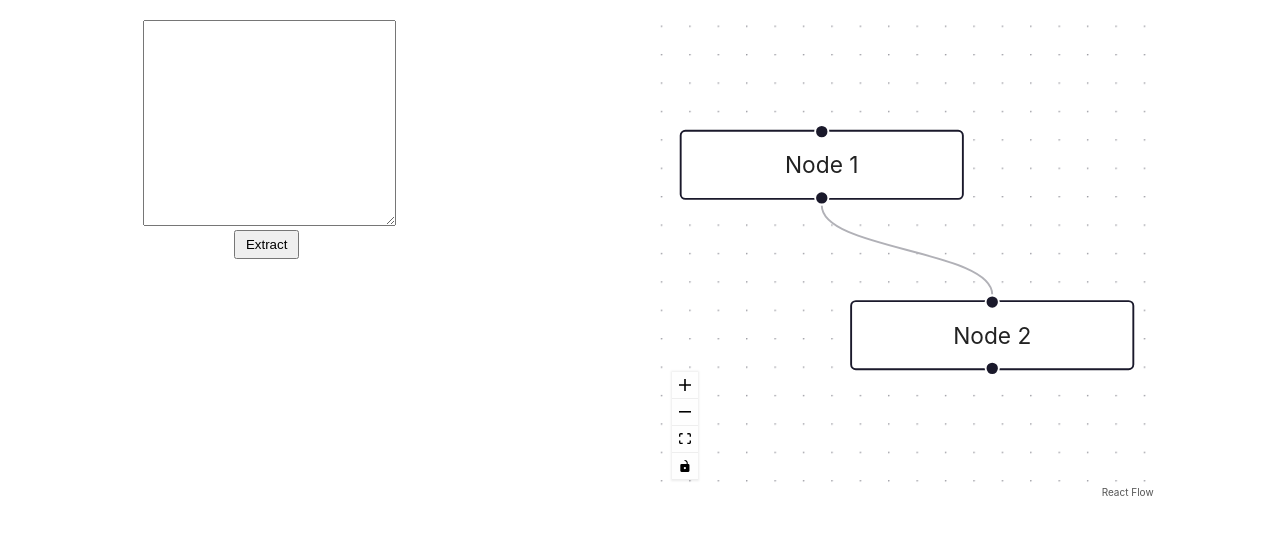
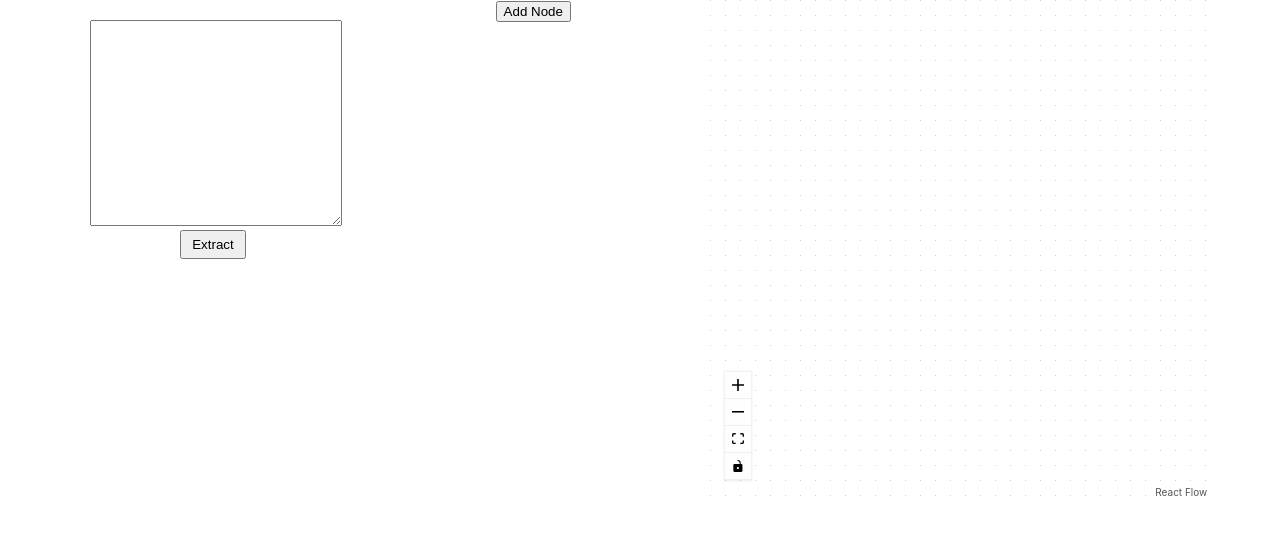
Before and after one commit to amanuelbelete95/react-flow-extraction, a React (Create React App) app: page / in a window 1280 px wide. Shown: the top 534 px of the page. Built offline with nearby package versions, Linux system fonts and the light colour scheme; the HTML template or start-up script is replaced by a standard one.

Commit message:
Implement adding Node

```diff
--- /dev/null
+++ b/src/components/workflow/Button.tsx
@@ -0,0 +1,17 @@
+import React from 'react';
+
+function Button({
+  handleClick,
+  text,
+}: {
+  handleClick: React.MouseEventHandler<HTMLButtonElement>;
+  text: string;
+}) {
+  return (
+    <div>
+      <button onClick={handleClick}>{text}</button>
+    </div>
+  );
+}
+
+export default Button;
--- a/src/components/workflow/WorkFlowGraph.tsx
+++ b/src/components/workflow/WorkFlowGraph.tsx
@@ -9,13 +9,20 @@ import ReactFlow, {
   useEdgesState,
 } from 'react-flow-renderer';
 
+import { Node } from 'reactflow';
+
 import { initialEdges, initialNodes } from '../../type/type';
+import Button from './Button';
 
 const WorkFlowGraph: React.FC = function () {
   // function to extract the exact menu;
   const [text, setText] = useState('');
   const [extractedMenuItems, setExtractedMenuItems] = useState<string[]>([]);
   const [error, setError] = useState<boolean>(false);
+
+  const [elements, setElements] = useState<Node[]>([]);
+
+  //
   const extractMenuItems = () => {
     const regex = /^\d+\.\s.+/gm;
     const matches = text.match(regex);
@@ -28,6 +35,17 @@ const WorkFlowGraph: React.FC = function () {
       setExtractedMenuItems([]);
       setError(true);
     }
+  };
+
+  // add nodes;
+  const addNode = () => {
+    const newNode = {
+      id: (Math.random() * 10000).toString(),
+      type: 'default',
+      data: { label: 'New Node' },
+      position: { x: 0, y: 0 },
+    };
+    setElements((prevElements) => [...prevElements, newNode]);
   };
 
   return (
@@ -56,9 +74,33 @@ const WorkFlowGraph: React.FC = function () {
           </div>
         </div>
 
+        {/* <div>
+
+        <button onClick={addNode} className={styles.button}>
+              Add Node
+          <button className={Styles.button}>Add Node</button>
+          <button className={Styles.button}>Delete Node</button>
+          <button className={Styles.button}>Duplicate Node</button>
+        </div> */}
+
+        <Button
+          text='Add Node'
+          handleClick={addNode}
+        />
+
+        {/* <Button
+          text='Delete Node'
+          handleClick={deleteNode}
+        />
+
+        <Button
+          text='Duplicate Node'
+          handleClick={duplicateNode}
+        /> */}
+
         <div className={Styles.centerPanel}>
           <ReactFlow
-            nodes={initialNodes}
+            nodes={elements}
             edges={initialEdges}
             fitView>
             <Background />
```
